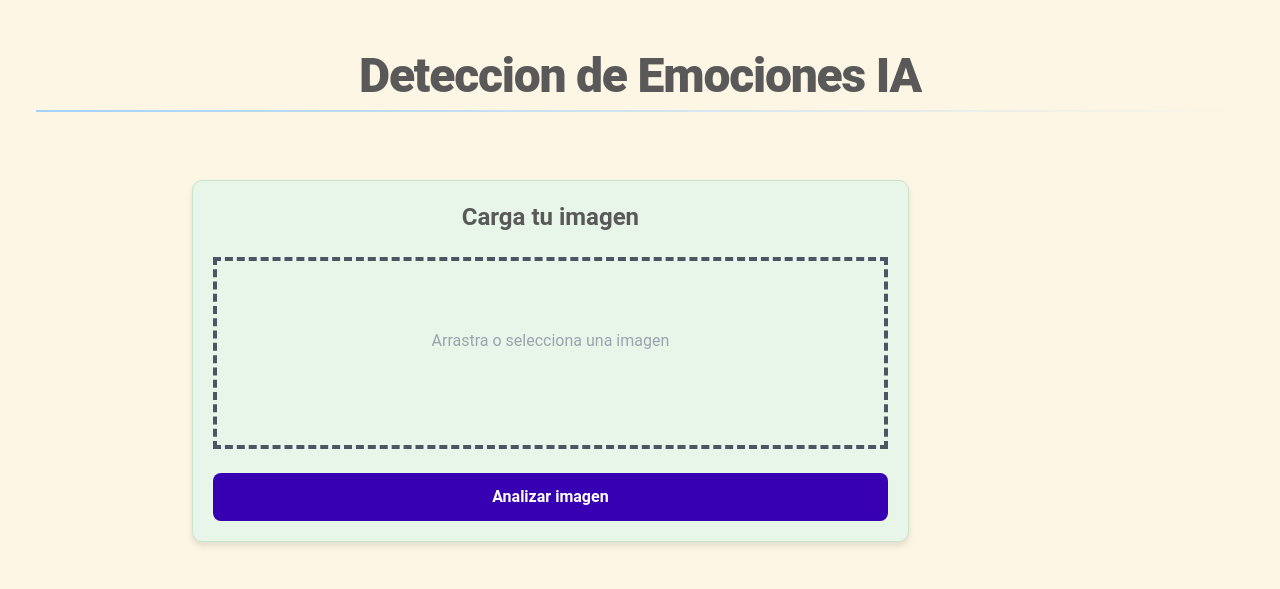
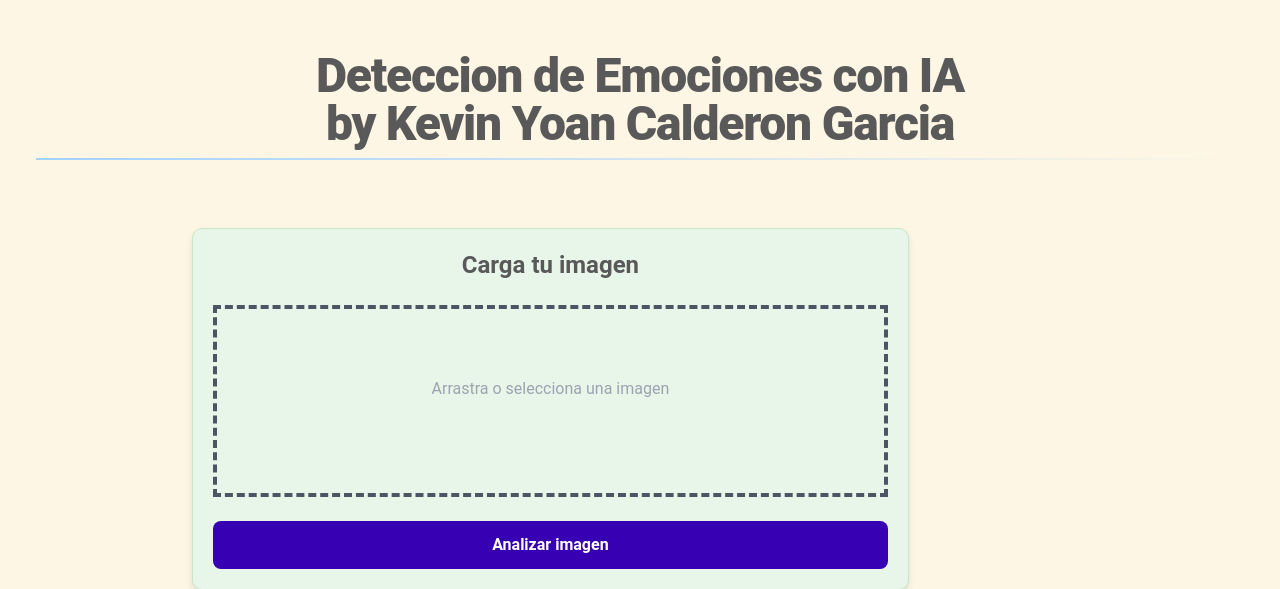
Before and after one commit to Kevin4Calderon/Emotion-IA, a Flask app: page / in a window 1280 px wide. Shown: the top 589 px of the page. Run offline with Flask 2, Linux system fonts and the light colour scheme; some libraries are stand-ins or nearby versions.

Commit message:
Update index.html

```diff
--- a/templates/index.html
+++ b/templates/index.html
@@ -155,7 +155,8 @@
     <div class="container mx-auto px-4 py-8">
         <!-- Título principal -->
         <div class="text-center animate-fade">
-            <h1 class="text-5xl font-extrabold tracking-tight">Deteccion de Emociones IA</h1>
+            <h1 class="text-5xl font-extrabold tracking-tight">Deteccion de Emociones con IA</h1>
+            <h2 class="text-5xl font-extrabold tracking-tight">by Kevin Yoan Calderon Garcia</h2>
             <div class="title-divider"></div>
         </div>
 
```
